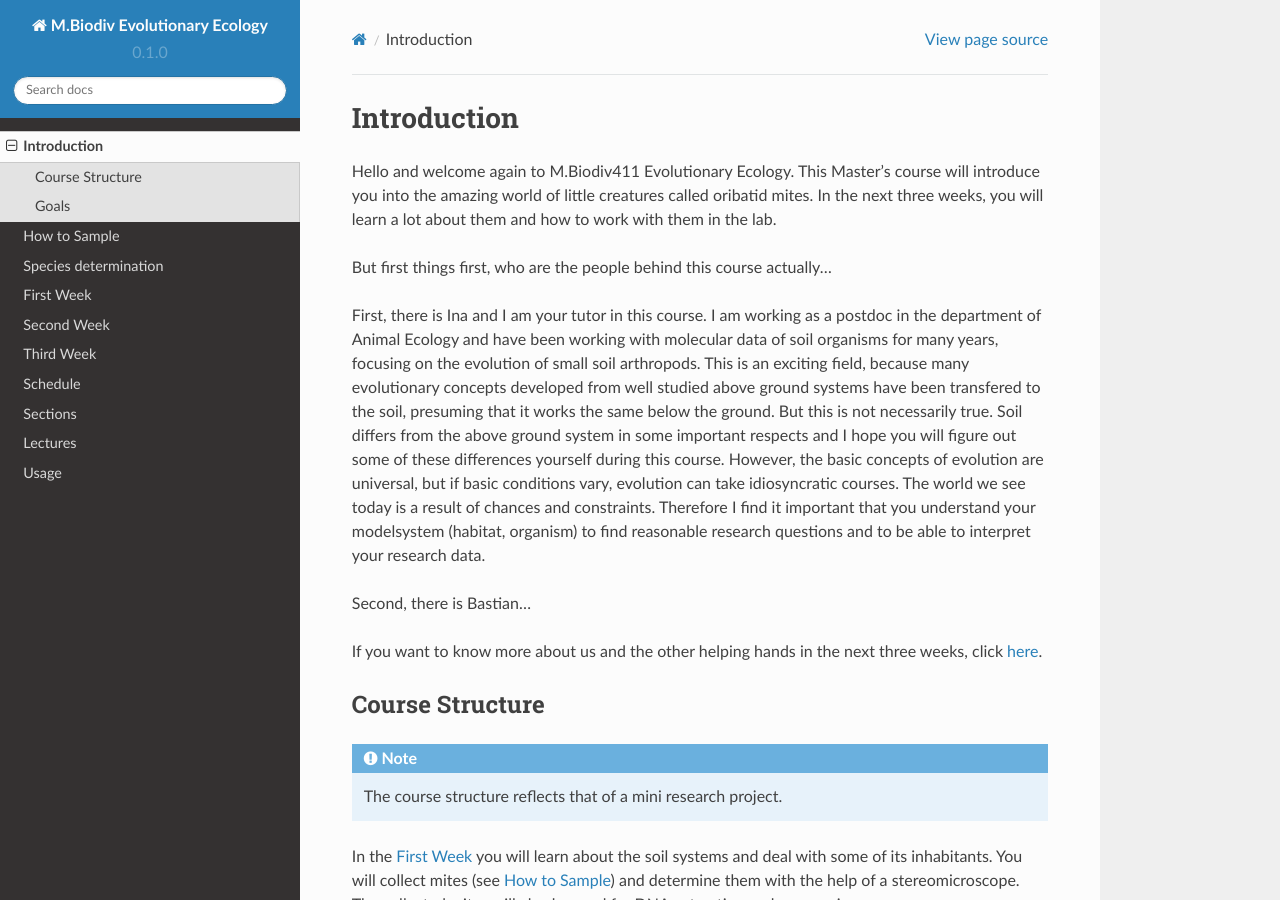
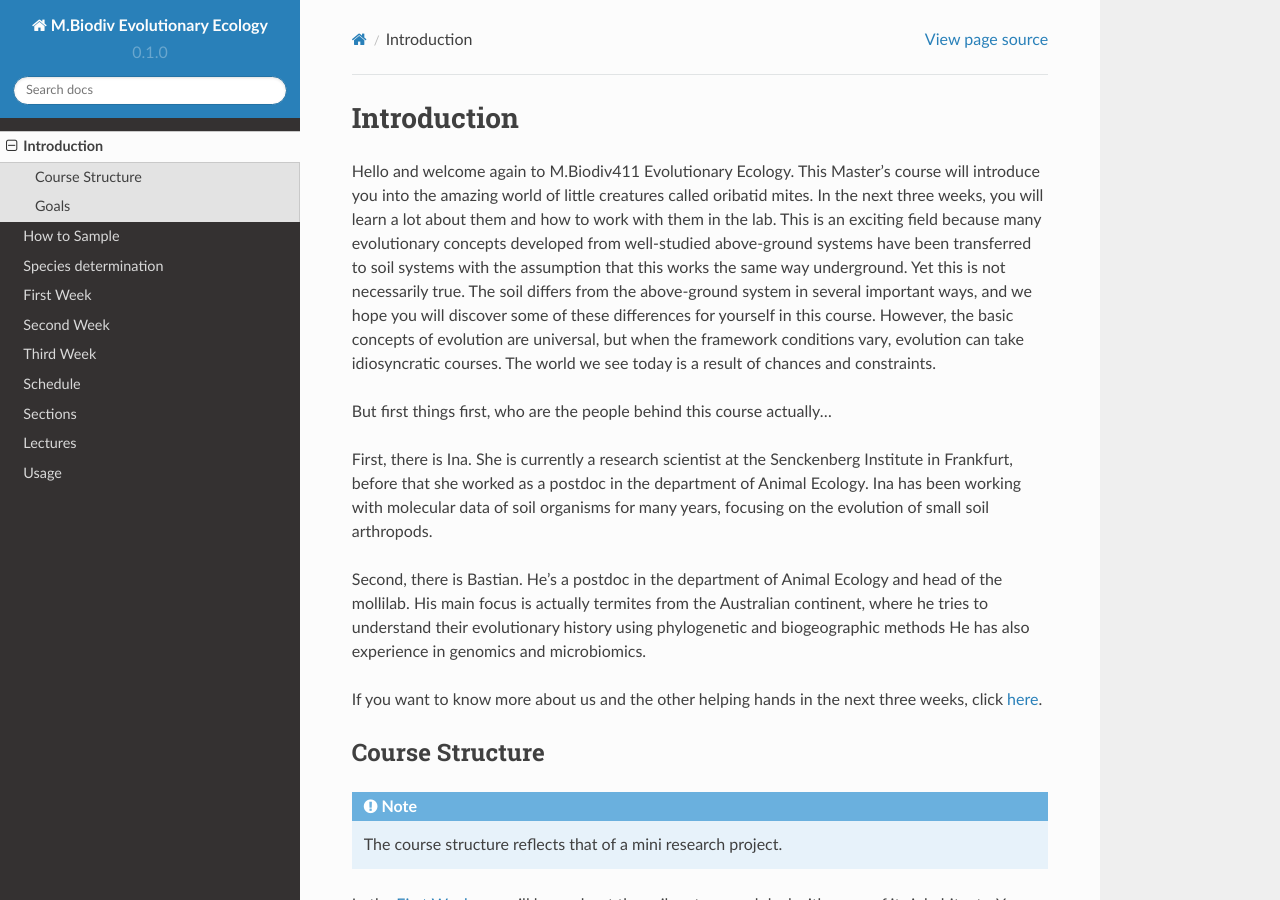
Before and after one commit to bheimbu/evolutionary_ecology, a Sphinx documentation site: the page built from docs/source/introduction.rst, in a window 1280 px wide and 900 px high. Built offline with Sphinx 7.4.7 and the Read the Docs theme 2.0.0, drawn with Linux system fonts in a browser that asks for light colours.

Commit message:
Update introduction.rst

```diff
--- a/docs/source/introduction.rst
+++ b/docs/source/introduction.rst
@@ -1,14 +1,13 @@
 Introduction
 ============
 
-Hello and welcome again to M.Biodiv411 Evolutionary Ecology. This Master's course will introduce you into the amazing world of little creatures called oribatid mites. In the next three weeks, you will learn a lot about them and how to work with them in the lab.
+Hello and welcome again to M.Biodiv411 Evolutionary Ecology. This Master's course will introduce you into the amazing world of little creatures called oribatid mites. In the next three weeks, you will learn a lot about them and how to work with them in the lab. This is an exciting field because many evolutionary concepts developed from well-studied above-ground systems have been transferred to soil systems with the assumption that this works the same way underground. Yet this is not necessarily true. The soil differs from the above-ground system in several important ways, and we hope you will discover some of these differences for yourself in this course. However, the basic concepts of evolution are universal, but when the framework conditions vary, evolution can take idiosyncratic courses. The world we see today is a result of chances and constraints.
 
 But first things first, who are the people behind this course actually...
 
-First, there is Ina and I am your tutor in this course. I am working as a postdoc in the department of Animal Ecology and have been working with molecular data of soil organisms for many years, focusing on the evolution of small soil arthropods. This is an exciting field, because many evolutionary concepts developed from well studied above ground systems have been transfered to the soil, presuming that it works the same below the ground. But this is not necessarily true. Soil differs from the above ground system in some important respects and I hope you will figure out some of these differences yourself during this course. However, the basic concepts of evolution are universal, but if basic conditions vary, evolution can take idiosyncratic courses. The world we see today is a result of chances and constraints.
-Therefore I find it important that you understand your modelsystem (habitat, organism) to find reasonable research questions and to be able to interpret your research data.
+First, there is Ina. She is currently a research scientist at the Senckenberg Institute in Frankfurt, before that she worked as a postdoc in the department of Animal Ecology. Ina has been working with molecular data of soil organisms for many years, focusing on the evolution of small soil arthropods.
 
-Second, there is Bastian...
+Second, there is Bastian. He's a postdoc in the department of Animal Ecology and head of the mollilab. His main focus is actually termites from the Australian continent, where he tries to understand their evolutionary history using phylogenetic and biogeographic methods He has also experience in genomics and microbiomics.
 
 
 If you want to know more about us and the other helping hands in the next three weeks, click `here <https://www.uni-goettingen.de/de/mitarbeiter/107729.html>`_.
```
